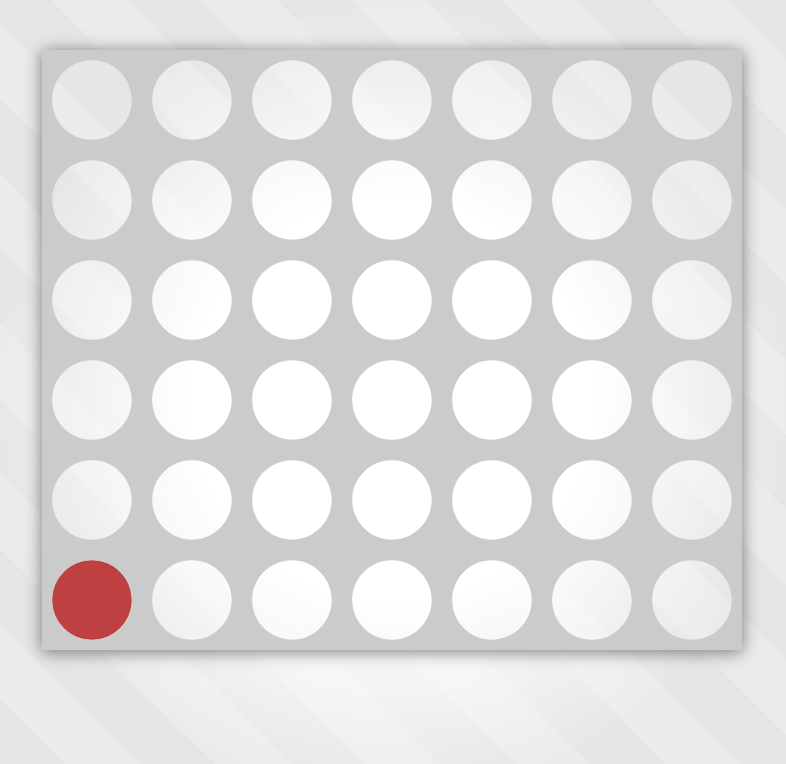
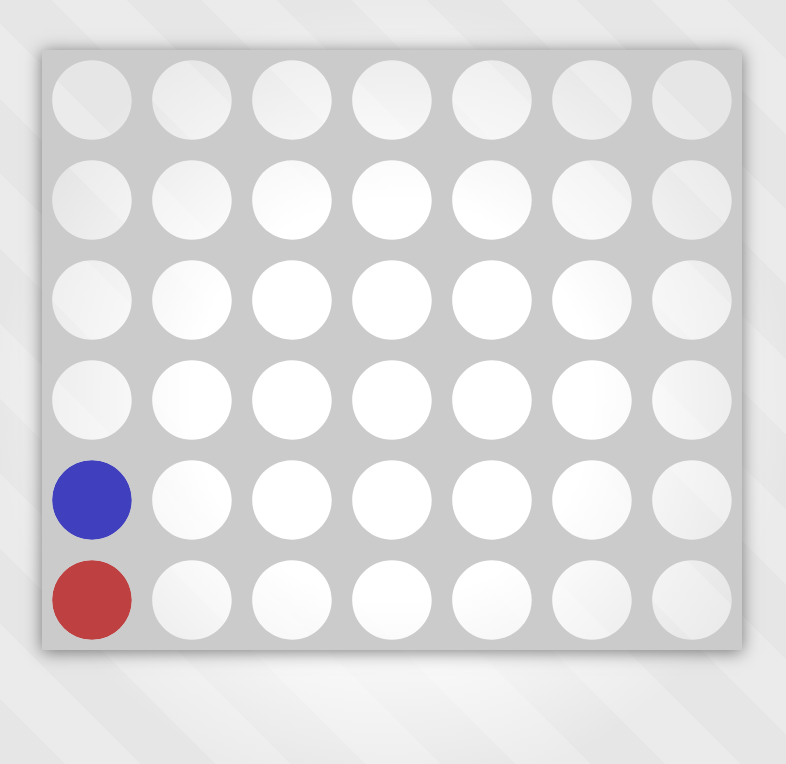
Before and after one commit to hiddenkes/ConnectFour, a plain HTML site: page index.html in a window 1280 px wide. Both pictures are taken after a click on the element 340 px from the left and 100 px from the top of the page. Shown: the whole page, without its empty margins (248-1034 px from the left). Drawn offline with Linux system fonts and the light colour scheme.

Commit message:
IE compatability, random first drop for recursive AI.

```diff
--- a/js/game.js
+++ b/js/game.js
@@ -36,13 +36,18 @@ function App(){
 
 	//Add the event listener for the "New Game" button on the winner page:
 	document.getElementById("newGameWinner").addEventListener("click", this.reset.bind(this), false);
+
+	//Unit testing for
+	if(this.twoplayer === "computer"){
+		this.doComputer();
+	}
 }
 
 App.prototype = {
 	//The current player. 1 is user, 2 is AI. Zero initially. We can actually set who goes first.
 	player: 0,
 
-	twoplayer: "normal",
+	twoplayer: false,
 
 	difficulty: "extreme",
 
@@ -85,53 +90,55 @@ App.prototype = {
 			return ([5,4,3,2,1,0])[from];
 		}
 
+		var that = this;
+
 		for(var i = 0; i < 6; i++){
 			for(var j = 0; j < 7; j++){
 				//iterate over the child nodes and add our event listeners.
 				(table.children()[0].childNodes[i].childNodes[j]).addEventListener("mouseover", (function(inSender){
-					if(!this.blocked && !this.winner){
-						var col = inSender.srcElement.getAttribute("thei");
+					if(!that.blocked && !that.winner){
+						var col = $(this).attr("thei");
 						col = parseInt(col);
-						if(this.canDrop(col)){
-							var item = remap(this.dropOnIndex(col));
+						if(that.canDrop(col)){
+							var item = remap(that.dropOnIndex(col));
 							var hover = $(table.children()[0].childNodes[item].childNodes[col]);
 							hover.addClass("ihover");
-							hover.addClass(this.player === 1 ? "one" : "two");
-							hover.addClass(this.theme);
+							hover.addClass(that.player === 1 ? "one" : "two");
+							hover.addClass(that.theme);
 						}
 					}
-				}).bind(this));
+				}));
 				(table.children()[0].childNodes[i].childNodes[j]).addEventListener("mouseout", (function(inSender){
-					if(!this.blocked && !this.winner){
-						var col = inSender.srcElement.getAttribute("thei");
+					if(!that.blocked && !that.winner){
+						var col = $(this).attr("thei");
 						col = parseInt(col);
-						if(this.canDrop(col)){
-							var item = remap(this.dropOnIndex(col));
+						if(that.canDrop(col)){
+							var item = remap(that.dropOnIndex(col));
 							var hover = $(table.children()[0].childNodes[item].childNodes[col]);
 							hover.removeClass("ihover");
 							hover.removeClass("one");
 							hover.removeClass("two");
 						}
 					}
-				}).bind(this));
+				}));
 				(table.children()[0].childNodes[i].childNodes[j]).addEventListener("click", (function(inSender){
-					if(!this.blocked && !this.winner){
-						var col = inSender.srcElement.getAttribute("thei");
+					if(!that.blocked && !that.winner){
+						var col = $(this).attr("thei");
 						col = parseInt(col);
-						if(this.canDrop(col)){
-							this.block(true);
-							this.uiDrop(col, (function(){
-								if(!this.twoplayer){
+						if(that.canDrop(col)){
+							that.block(true);
+							that.uiDrop(col, (function(){
+								if(!that.twoplayer){
 									//Computer's turn, mother fucker:
-									this.doComputer();
+									that.doComputer();
 								}else{
-									this.flipPlayer();
-									this.block(false);
+									that.flipPlayer();
+									that.block(false);
 								}
-							}).bind(this));
+							}));
 						}
 					}
-				}).bind(this));
+				}));
 			}
 		}
 	},
@@ -147,7 +154,6 @@ App.prototype = {
 		    [0, 0, 0, 0, 0, 0],
 		    [0, 0, 0, 0, 0, 0]
 		];
-		this.columns = [];
 		this.winner = false;
 		this.stale = false;
 		this.block(true);
@@ -159,6 +165,7 @@ App.prototype = {
 				top: "-1000px"
 			}, Math.round(800 + Math.random() * 500), "easeInCirc");
 		});
+
 		//Redraw the board after every piece has been animated out, which at max is 1300 milliseconds
 		window.setTimeout((function(){
 			this.block(false);
--- a/js/recursiveai.js
+++ b/js/recursiveai.js
@@ -9,6 +9,15 @@ function RecursiveAI(game){
 }
 RecursiveAI.prototype = {
 	findBestMove: function(){
+		//Quick utility function:
+		var arrays_equal = function(a,b) { return !(a<b || b<a); };
+		var emptyboard = [[0, 0, 0, 0, 0, 0],[0, 0, 0, 0, 0, 0],[0, 0, 0, 0, 0, 0],[0, 0, 0, 0, 0, 0],[0, 0, 0, 0, 0, 0],[0, 0, 0, 0, 0, 0],[0, 0, 0, 0, 0, 0]];
+
+		if(arrays_equal(emptyboard, this.board)){
+			//Start with a random drop:
+			return Math.round(Math.random() * 6);
+		}
+
 		var bestMoves = [0, 0, 0, 0, 0, 0, 0];
 		this.bestMoves = this.calculateMoves(this.board, bestMoves, 7, 1, this.parent.player);
 		while(this.bestMoves.indexOf(0) > -1){
@@ -18,8 +27,6 @@ RecursiveAI.prototype = {
 			this.bestMoves[this.bestMoves.indexOf(0)] = -Infinity;
 		}
 		return this.bestMoves.indexOf(Math.max.apply(this, this.bestMoves));
-
-		//TODO: If there are multiple drops with the same value, randomize which one is chosen.
 	},
 	calculateMoves: function(board, bestMoves, depth, layer, player){
 		var bm = [0, 0, 0, 0, 0, 0, 0];
--- a/styles/main.css
+++ b/styles/main.css
@@ -1,3 +1,7 @@
+* {
+	-ms-user-select: none;
+}
+
 #host {
 	background-color: #000;
 	height: 100%;
@@ -8,8 +12,7 @@
 	width: 100%;
 	height: 100%;
 	background-image: -webkit-radial-gradient(center center, circle contain, rgba(255,255,255,1) 0%, rgba(255,255,255,1) 50%, rgba(255,255,255,0.9) 100%); /* New WebKit syntax */
-	/* Other Fallback: */
-	background-image: -webkit-gradient(radial, left top, left bottom, from(rgba(255,255,255,1)), to(rgba(255,255,255,0.7)));
+	background-image: -ms-radial-gradient(rgba(255,255,255,1) 0%, rgba(255,255,255,0.9) 100%);
 }
 
 .stripes {
@@ -21,9 +24,7 @@
 .angled {
 	background-color: #ac0;
 	background-image: -webkit-linear-gradient(45deg, rgba(255, 255, 255, .2) 25%, transparent 25%, transparent 50%, rgba(255, 255, 255, .2) 50%, rgba(255, 255, 255, .2) 75%, transparent 75%, transparent);
-	background-image: -ms-linear-gradient(45deg, rgba(255, 255, 255, .2) 25%, transparent 25%,
-						transparent 50%, rgba(255, 255, 255, .2) 50%, rgba(255, 255, 255, .2) 75%,
-						transparent 75%, transparent);
+	background-image: -ms-linear-gradient(45deg, rgba(255, 255, 255, .2) 25%, transparent 25%, transparent 50%, rgba(255, 255, 255, .2) 50%, rgba(255, 255, 255, .2) 75%, transparent 75%, transparent);
 }
 
 .homepage section[role=main] {
@@ -39,7 +40,6 @@ body {
 	margin: 0px;
 	height: 100%;
 	font-family: "Helvetica Neue", HelveticaNeue, "Helvetica-Neue", Helvetica, "BBAlpha Sans", sans-serif;
-	user-select: none;
 }
 
 #main {
@@ -73,6 +73,7 @@ body {
 	width: 700px;
 	height: 600px;
 	-webkit-transition: opacity 1s ease;
+	transition: opacity 1s ease;
 	position: absolute;
 	left: 50%;
 	margin-left: -350px;
--- a/styles/themes/standard.css
+++ b/styles/themes/standard.css
@@ -36,5 +36,5 @@
 }
 
 #eltable {
-	box-shadow:0 2px 16px rgba(0,0,0,0.5);
+	box-shadow: 0 2px 16px rgba(0,0,0,0.5);
 }
```
